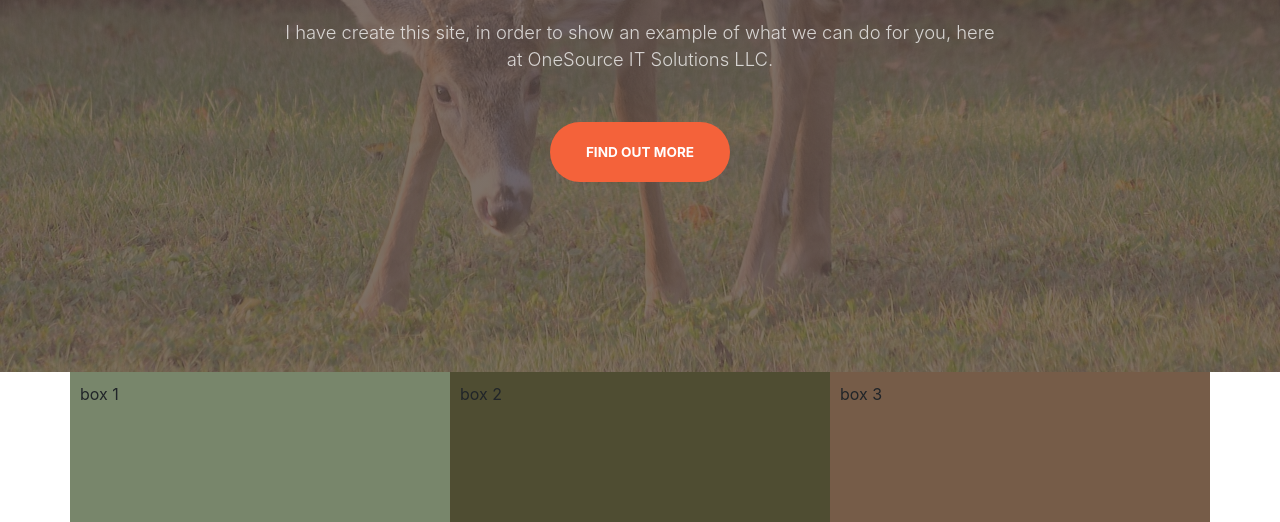
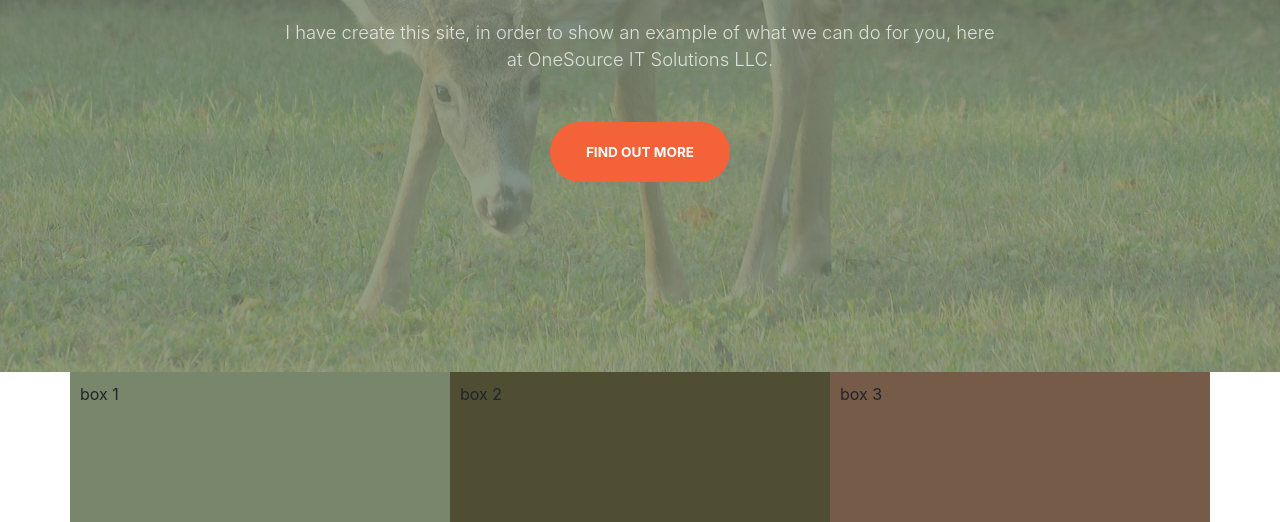
Before and after one commit to onesourceITs/huntingclub, a website: page index.html in a window 1280 px wide. Shown: the part 484-1006 px from the top of the page. Drawn offline with nearby package versions, Linux system fonts and the light colour scheme.

Commit message:
change default color

```diff
--- a/scss/_variables.scss
+++ b/scss/_variables.scss
@@ -4,7 +4,7 @@
 
 // Set a custom color
 $orange: #f4623a !default;
-$brown: #5c4d42 !default;
+$brown: #78866b !default;
 
 // Set primary color to orange
 $primary: $orange !default;
```
Also changed, not shown: css/huntingclub.css, css/huntingclub.min.css.
